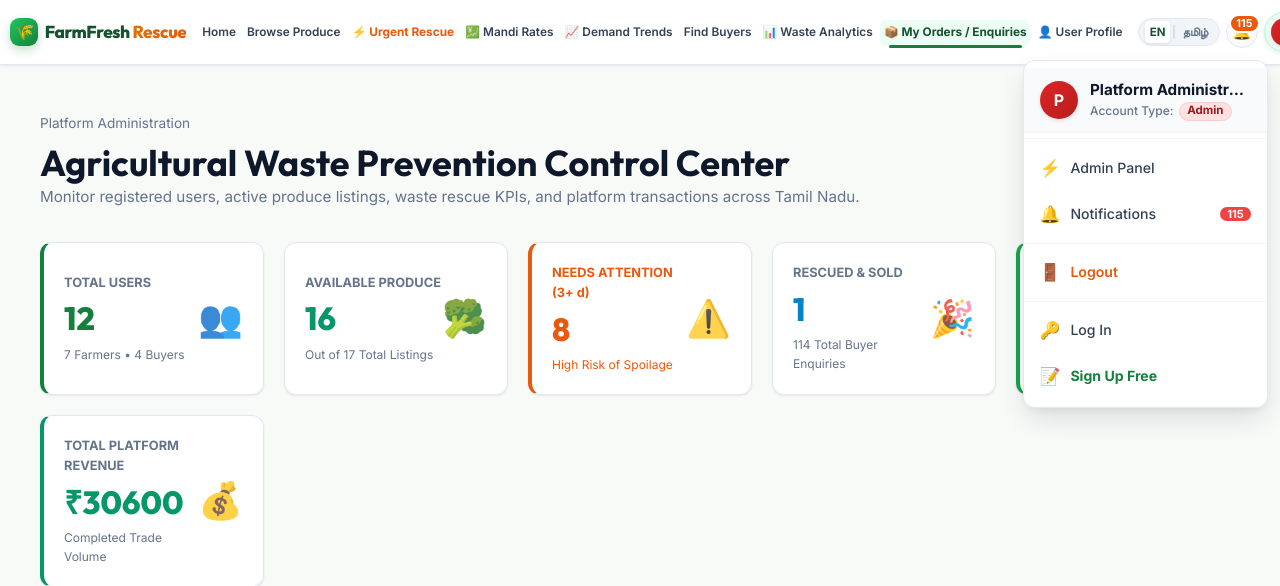
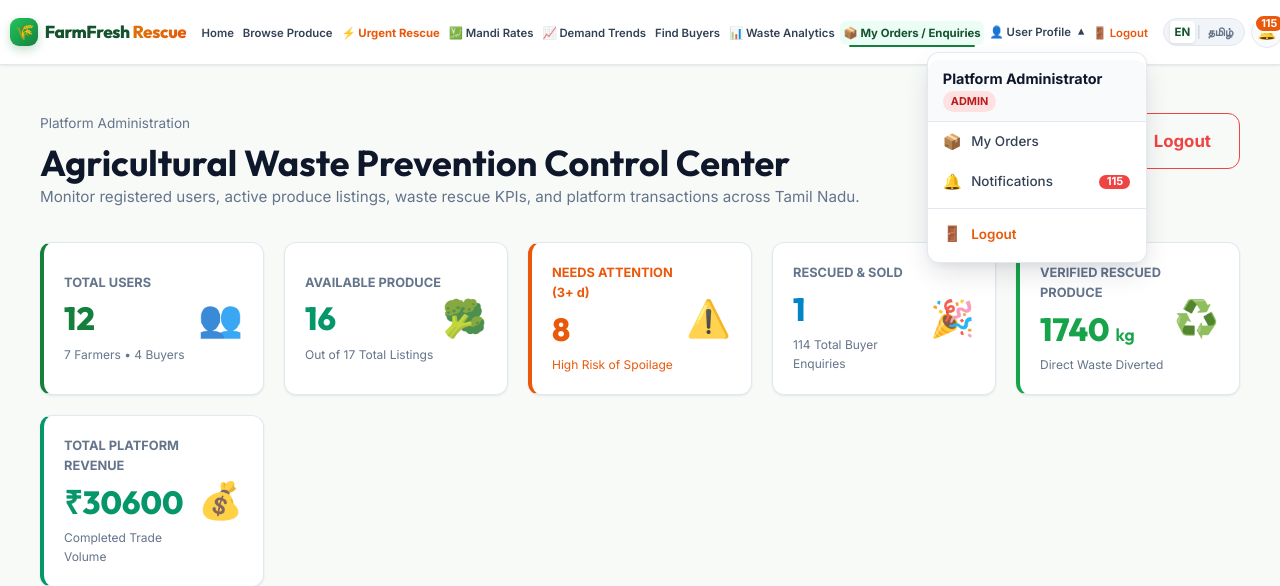
Before and after one commit to praveentk6/FarmFresh-Rescue, a Flask app: page /admin/dashboard in a window 1280 px wide, after a click that opens the changed part. Shown: the top 586 px of the page. Run offline with Flask 3, Linux system fonts and the light colour scheme; a user stored in the database is signed in; data comes from the database, SQL or seed files in the repository; some libraries are stand-ins or nearby versions; some web fonts are replaced.

Commit message:
feat: add logout option to user profile dropdown, top navbar, and dashboard headers

```diff
--- a/static/css/style.css
+++ b/static/css/style.css
@@ -510,6 +510,137 @@ a:hover {
 .popover-item.popover-logout:hover,
 .popover-item.popover-logout:focus {
   background: #fff7ed;
+  color: #c2410c !important;
+}
+
+/* User Profile Subdropdown in Top Navigation Menu */
+.nav-profile-dropdown-wrapper {
+  position: relative;
+  display: inline-flex;
+  align-items: center;
+}
+
+.nav-dropdown-caret {
+  font-size: 0.7rem;
+  margin-left: 0.2rem;
+  display: inline-block;
+  transition: transform var(--transition-fast);
+}
+
+.nav-profile-dropdown-wrapper.active .nav-dropdown-caret {
+  transform: rotate(180deg);
+}
+
+.nav-profile-subdropdown {
+  position: absolute;
+  top: calc(100% + 8px);
+  left: 50%;
+  transform: translateX(-50%);
+  width: 220px;
+  background: #ffffff;
+  border-radius: 12px;
+  border: 1px solid rgba(226, 232, 240, 0.95);
+  box-shadow: 0 12px 28px -4px rgba(15, 23, 42, 0.14), 0 4px 10px -2px rgba(15, 23, 42, 0.06);
+  padding: 0.45rem 0;
+  display: none;
+  z-index: 2200;
+  animation: dropdownFadeIn 0.16s cubic-bezier(0.16, 1, 0.3, 1);
+  text-align: left;
+}
+
+.nav-profile-dropdown-wrapper:hover .nav-profile-subdropdown,
+.nav-profile-subdropdown.active {
+  display: block;
+}
+
+.subdropdown-header {
+  padding: 0.6rem 0.95rem 0.5rem;
+  border-bottom: 1px solid var(--border-subtle);
+  background: #f8fafc;
+  border-top-left-radius: 11px;
+  border-top-right-radius: 11px;
+}
+
+.subdropdown-name {
+  font-size: 0.9rem;
+  font-weight: 700;
+  color: #0f172a;
+  line-height: 1.2;
+}
+
+.subdropdown-role {
+  display: inline-block;
+  font-size: 0.68rem;
+  font-weight: 700;
+  text-transform: uppercase;
+  padding: 0.12rem 0.5rem;
+  border-radius: 9999px;
+  margin-top: 0.25rem;
+}
+
+.subdropdown-role.role-buyer {
+  background: #e0f2fe;
+  color: #0369a1;
+}
+
+.subdropdown-role.role-farmer {
+  background: #dcfce7;
+  color: #15803d;
+}
+
+.subdropdown-role.role-admin {
+  background: #fee2e2;
+  color: #b91c1c;
+}
+
+.subdropdown-item {
+  display: flex;
+  align-items: center;
+  gap: 0.65rem;
+  padding: 0.5rem 0.95rem;
+  font-size: 0.84rem;
+  color: #334155;
+  text-decoration: none;
+  font-weight: 500;
+  transition: all var(--transition-fast);
+}
+
+.subdropdown-item:hover {
+  background: #f8fafc;
+  color: var(--primary-dark);
+}
+
+.subdropdown-icon {
+  font-size: 0.95rem;
+  width: 18px;
+  text-align: center;
+  flex-shrink: 0;
+}
+
+.subdropdown-divider {
+  height: 1px;
+  background: var(--border-subtle);
+  margin: 0.35rem 0;
+}
+
+.subdropdown-item.subdropdown-logout {
+  color: #ea580c !important;
+  font-weight: 600;
+}
+
+.subdropdown-item.subdropdown-logout:hover {
+  background: #fff7ed;
+  color: #c2410c !important;
+}
+
+/* Nav Menu Direct Logout Link */
+.nav-link.nav-logout-link {
+  color: #ea580c !important;
+  font-weight: 600;
+}
+
+.nav-link.nav-logout-link:hover {
+  background-color: #fff7ed;
   color: #c2410c !important;
 }
 
@@ -2114,6 +2245,15 @@ textarea.form-control {
     width: 100%;
   }
 
+  .nav-profile-subdropdown {
+    display: none !important;
+  }
+
+  .nav-profile-dropdown-wrapper {
+    display: block;
+    width: 100%;
+  }
+
   .nav-link {
     padding: 0.75rem 1rem;
     font-size: 1rem;
@@ -3003,11 +3143,11 @@ textarea.form-control {
     margin: 0 0.25rem;
   }
   .nav-menu {
-    gap: 0.22rem;
+    gap: 0.16rem;
   }
   .nav-link {
-    font-size: 0.74rem;
-    padding: 0.2rem 0.24rem;
+    font-size: 0.71rem;
+    padding: 0.18rem 0.2rem;
     white-space: nowrap;
   }
   .nav-right-section {
--- a/templates/admin_dashboard.html
+++ b/templates/admin_dashboard.html
@@ -5,12 +5,19 @@
 {% block content %}
 <div class="container" style="padding-top: 2rem; padding-bottom: 4rem;">
 
-  <div style="margin-bottom: 2rem;">
-    <div style="font-size: 0.85rem; color: var(--text-muted); margin-bottom: 0.35rem;">Platform Administration</div>
-    <h1 style="font-size: 2.25rem;">Agricultural Waste Prevention Control Center</h1>
-    <p style="color: var(--text-muted); font-size: 0.95rem;">
-      Monitor registered users, active produce listings, waste rescue KPIs, and platform transactions across Tamil Nadu.
-    </p>
+  <div style="display: flex; justify-content: space-between; align-items: flex-start; flex-wrap: wrap; gap: 1rem; margin-bottom: 2rem;">
+    <div>
+      <div style="font-size: 0.85rem; color: var(--text-muted); margin-bottom: 0.35rem;">Platform Administration</div>
+      <h1 style="font-size: 2.25rem;">Agricultural Waste Prevention Control Center</h1>
+      <p style="color: var(--text-muted); font-size: 0.95rem;">
+        Monitor registered users, active produce listings, waste rescue KPIs, and platform transactions across Tamil Nadu.
+      </p>
+    </div>
+    <div>
+      <a href="{{ url_for('logout') }}" class="btn btn-outline-danger btn-lg" style="border-color: #ef4444; color: #ef4444; font-weight: 700; display: inline-flex; align-items: center; gap: 0.4rem;" id="adminDashboardLogoutBtn">
+        🚪 {{ _t('logout') }}
+      </a>
+    </div>
   </div>
 
   <!-- Admin KPI Counters -->
--- a/templates/base.html
+++ b/templates/base.html
@@ -84,9 +84,34 @@
               📦 {{ _t('my_orders') }}
             </a>
           </li>
+          <li class="nav-profile-dropdown-wrapper" id="navProfileDropdownWrapper">
+            <a href="javascript:void(0)" class="nav-link" id="navUserProfileLink" onclick="toggleNavUserProfile(event)" aria-haspopup="true" aria-expanded="false" title="{{ _t('user_profile') }}">
+              👤 {{ _t('user_profile') }} <span class="nav-dropdown-caret">▾</span>
+            </a>
+            <div class="nav-profile-subdropdown" id="navProfileSubdropdown">
+              <div class="subdropdown-header">
+                <div class="subdropdown-name">{{ active_user['name'].split()[0]|capitalize if 'praveen' in active_user['name'].lower() else active_user['name'] }}</div>
+                <div class="subdropdown-role role-{{ active_user['role'] }}">{{ _t('role_' ~ active_user['role']) }}</div>
+              </div>
+              <a href="{{ url_for('buyer_dashboard') if active_user['role'] == 'buyer' else (url_for('farmer_dashboard') if active_user['role'] == 'farmer' else url_for('admin_dashboard')) }}" class="subdropdown-item">
+                <span class="subdropdown-icon">📦</span>
+                <span>{{ 'My Orders' if lang == 'en' else _t('my_orders') }}</span>
+              </a>
+              <a href="{{ url_for('notifications_view') }}" class="subdropdown-item">
+                <span class="subdropdown-icon">🔔</span>
+                <span>{{ _t('notifications') }}</span>
+                {% if unread_count > 0 %}<span class="notif-badge-pill">{{ unread_count }}</span>{% endif %}
+              </a>
+              <div class="subdropdown-divider"></div>
+              <a href="{{ url_for('logout') }}" class="subdropdown-item subdropdown-logout" id="navMenuSubLogout">
+                <span class="subdropdown-icon">🚪</span>
+                <span>{{ _t('logout') }}</span>
+              </a>
+            </div>
+          </li>
           <li>
-            <a href="javascript:void(0)" class="nav-link" id="navUserProfileLink" onclick="toggleUserProfileDropdown(event)" title="{{ _t('user_profile') }}">
-              👤 {{ _t('user_profile') }}
+            <a href="{{ url_for('logout') }}" class="nav-link nav-logout-link" id="navLogoutLink" title="{{ _t('logout') }}">
+              🚪 {{ _t('logout') }}
             </a>
           </li>
 
@@ -223,6 +248,7 @@
               <span class="popover-item-text">{{ _t('logout') }}</span>
             </a>
 
+            {% if not current_user %}
             <div class="popover-divider"></div>
             <a href="{{ url_for('login') }}" class="popover-item" id="loginNavBtn" role="menuitem">
               <span class="popover-item-icon">🔑</span>
@@ -232,6 +258,7 @@
               <span class="popover-item-icon">📝</span>
               <span class="popover-item-text">{{ _t('sign_up') }}</span>
             </a>
+            {% endif %}
           </div>
         </div>
 
--- a/templates/buyer_dashboard.html
+++ b/templates/buyer_dashboard.html
@@ -24,6 +24,9 @@
       </a>
       <a href="{{ url_for('browse_listings', urgency='urgent_only') }}" class="btn btn-secondary btn-lg">
         ⚡ {{ _t('urgent_rescue') }}
+      </a>
+      <a href="{{ url_for('logout') }}" class="btn btn-outline-danger btn-lg" style="border-color: #ef4444; color: #ef4444; font-weight: 700; display: inline-flex; align-items: center; gap: 0.4rem;" id="buyerDashboardLogoutBtn">
+        🚪 {{ _t('logout') }}
       </a>
     </div>
   </div>
--- a/templates/farmer_dashboard.html
+++ b/templates/farmer_dashboard.html
@@ -27,6 +27,9 @@
       </a>
       <a href="{{ url_for('export_analytics_csv') }}" class="btn btn-secondary btn-lg" title="Download Sales CSV Report">
         📥 Export CSV
+      </a>
+      <a href="{{ url_for('logout') }}" class="btn btn-outline-danger btn-lg" style="border-color: #ef4444; color: #ef4444; font-weight: 700; display: inline-flex; align-items: center; gap: 0.4rem;" id="farmerDashboardLogoutBtn">
+        🚪 {{ _t('logout') }}
       </a>
     </div>
   </div>
```
Also changed, not shown: static/js/main.js (+51 -0 lines).
